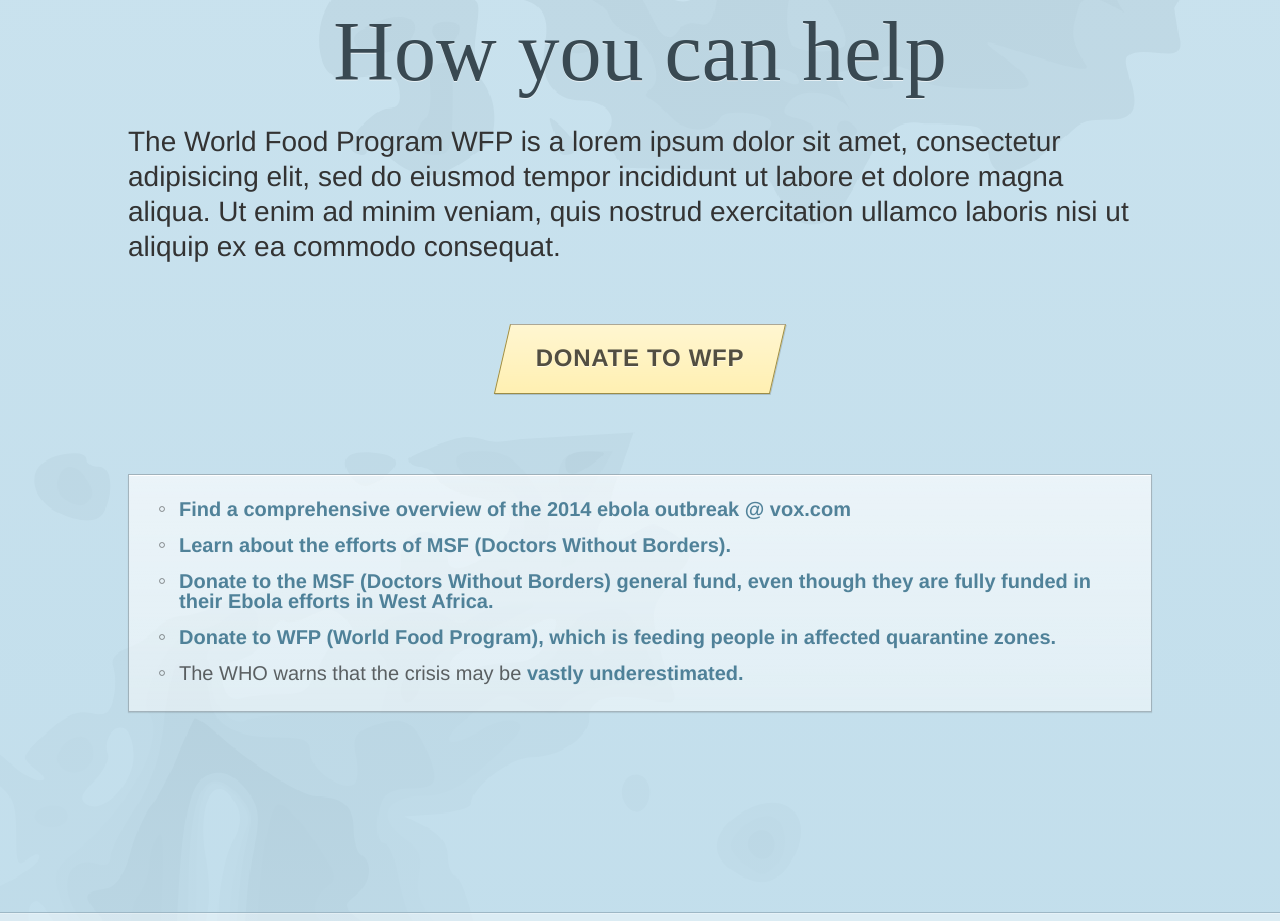
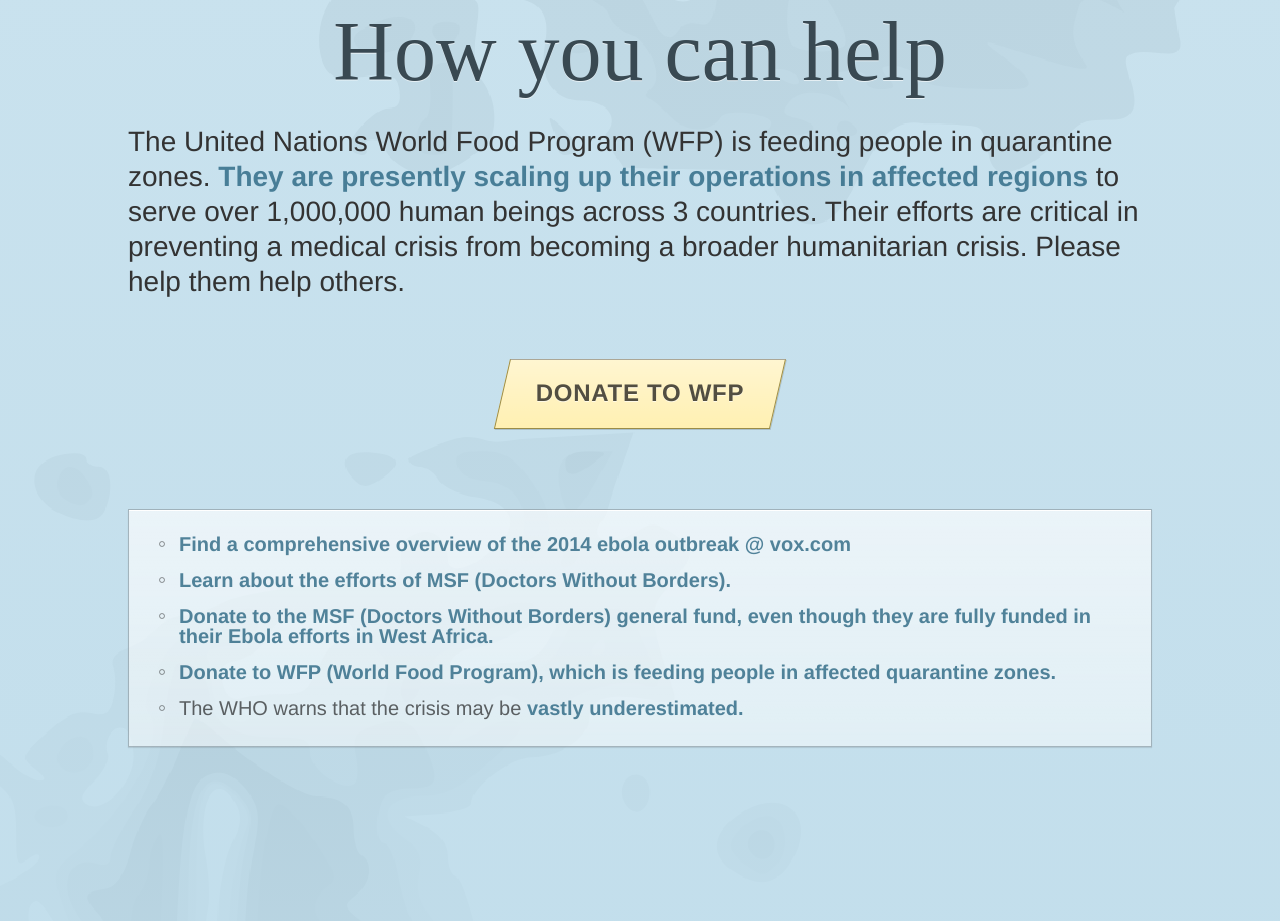
Before and after one commit to colinmegill/ebola, a website: page index.html in a window 1280 px wide. Shown: the part 1036-1957 px from the top of the page. Drawn offline with nearby package versions, Linux system fonts and the light colour scheme.

Commit message:
please help them help others

```diff
--- a/index.html
+++ b/index.html
@@ -318,7 +318,7 @@
 <div class="Container">
 	<h2 class="Subheading">How you can help</h2>
 
-	<p class="Kicker">The World Food Program WFP is a lorem ipsum dolor sit amet, consectetur adipisicing elit, sed do eiusmod tempor incididunt ut labore et dolore magna aliqua. Ut enim ad minim veniam, quis nostrud exercitation ullamco laboris nisi ut aliquip ex ea commodo consequat.</p>
+	<p class="Kicker">The United Nations World Food Program (WFP) is feeding people in quarantine zones. <a href="https://www.wfp.org/stories/wfp-response-ebola">They are presently scaling up their operations in affected regions</a> to serve over 1,000,000 human beings across 3 countries. Their efforts are critical in preventing a medical crisis from becoming a broader humanitarian crisis. Please help them help others.</p>
 
 	<p class="u-AlignCenter">
 		<a class="AngleBtn" href="https://give.wfp.org/en/?step=country">
```
